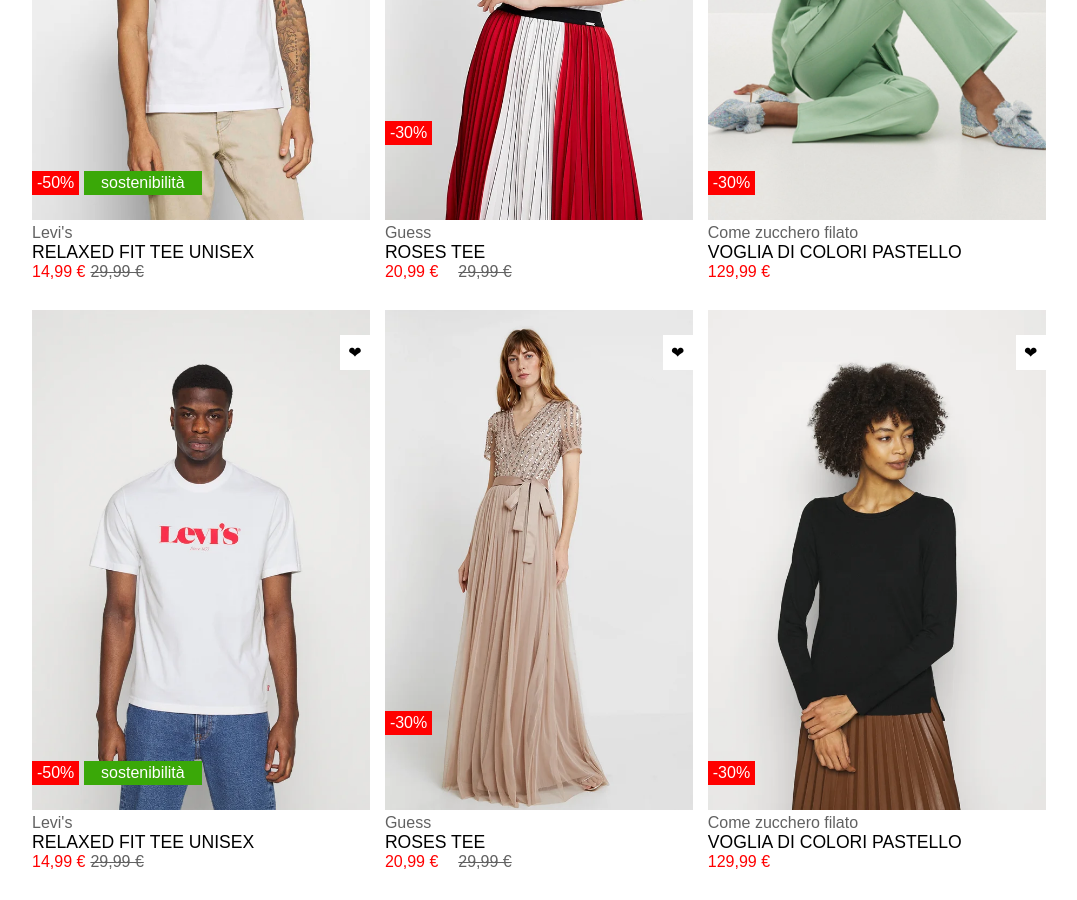
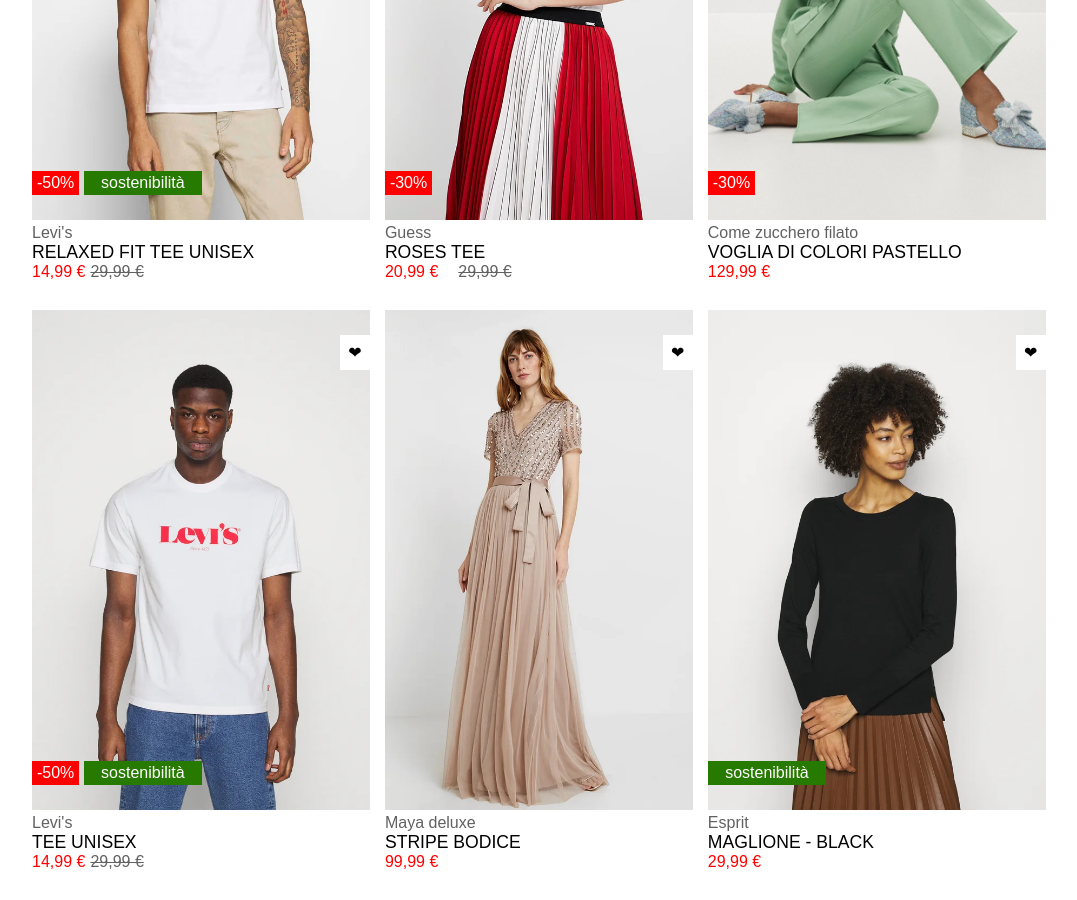
Before and after one commit to michaelb2001/html-css-boolando, a plain HTML site: page index.html in a window 1280 px wide. Shown: the part 320-1220 px from the top of the page, without its empty margins (96-1173 px from the left). Before the commit the page ends 1191 px from the top, so only its background shows below. Drawn offline with Linux system fonts and the light colour scheme.

Commit message:
seconda versione

```diff
--- a/css/style.css
+++ b/css/style.css
@@ -98,7 +98,7 @@
     text-align: center;
     vertical-align: middle;
     padding: 2px;
-    background-color: rgb(58, 168, 8);
+    background-color: rgb(39, 122, 0);
 
 }
 
@@ -127,5 +127,9 @@
 .centre .prezzo,
 .centre .prezzo-ns{
     margin-left: 15px;
-    margin-bottom:50px;
 }
+
+main{
+    height: 100%;
+    margin-bottom:40px;
+}
--- a/index.html
+++ b/index.html
@@ -104,7 +104,7 @@
 
                 <span class="marchio">Levi's</span>
                 <br>
-                <span class="nome">RELAXED FIT TEE UNISEX</span>
+                <span class="nome">TEE UNISEX</span>
                 <br>
                 <span class="prezzo">14,99 €</span><span class="prezzo-ns">29,99 €</span>
             </div>
@@ -116,19 +116,13 @@
                     &#10084;
                 </div>
 
-                <div class="banner">
-                    <div class="sconto">
-                        -30%
-                    </div>
-
-                </div>
 
 
-                <span class="marchio">Guess</span>
+                <span class="marchio">Maya deluxe</span>
                 <br>
-                <span class="nome">ROSES TEE</span>
+                <span class="nome">STRIPE BODICE</span>
                 <br>
-                <span class="prezzo">20,99 €</span><span class="prezzo-ns">29,99 €</span>
+                <span class="prezzo">99,99 €</span>
 
             </div>
 
@@ -141,18 +135,18 @@
 
 
                 <div class="banner">
-                    <div class="sconto">
-                        -30%
+                    <div class="ban">
+                        sostenibilit&agrave;
                     </div>
 
                 </div>
 
 
-                <span class="marchio">Come zucchero filato</span>
+                <span class="marchio">Esprit</span>
                 <br>
-                <span class="nome">VOGLIA DI COLORI PASTELLO</span>
+                <span class="nome">MAGLIONE - BLACK</span>
                 <br>
-                <span class="prezzo">129,99 €</span>
+                <span class="prezzo">29,99 €</span>
 
             </div>
 
```
